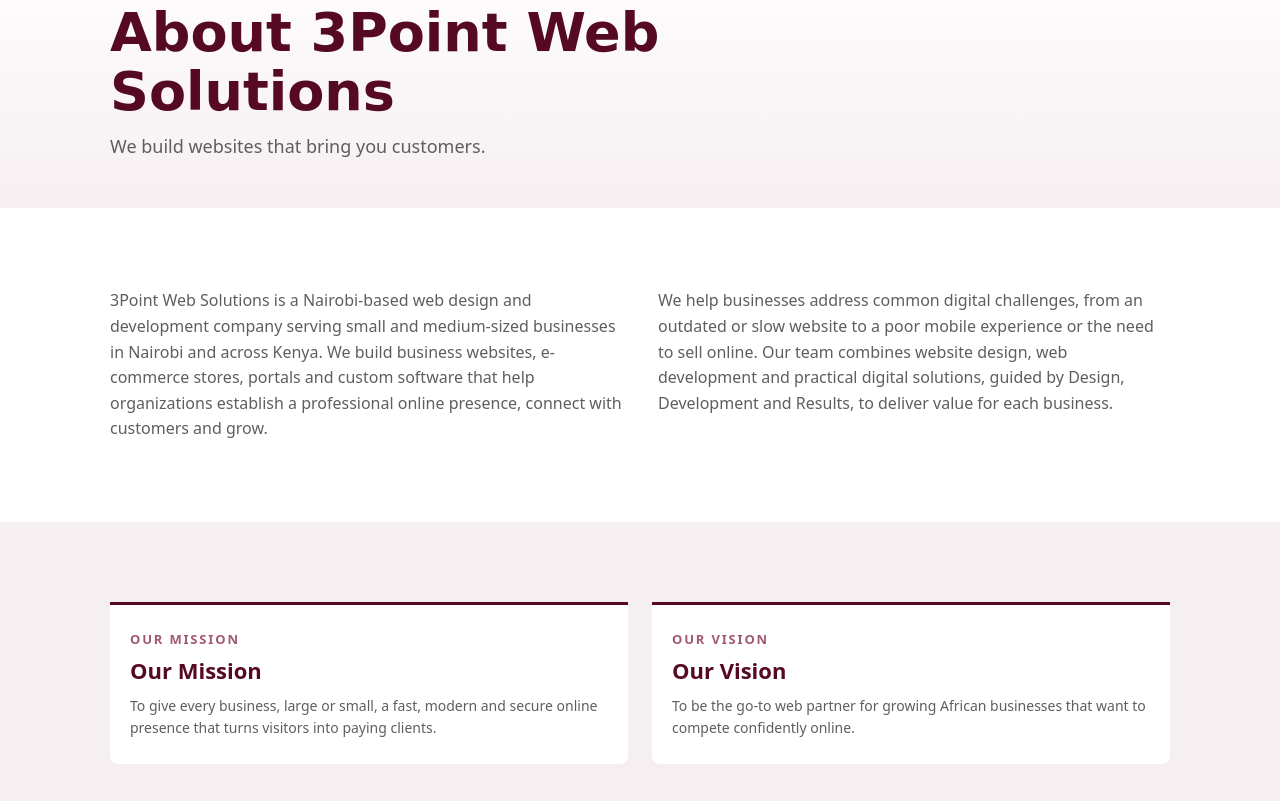
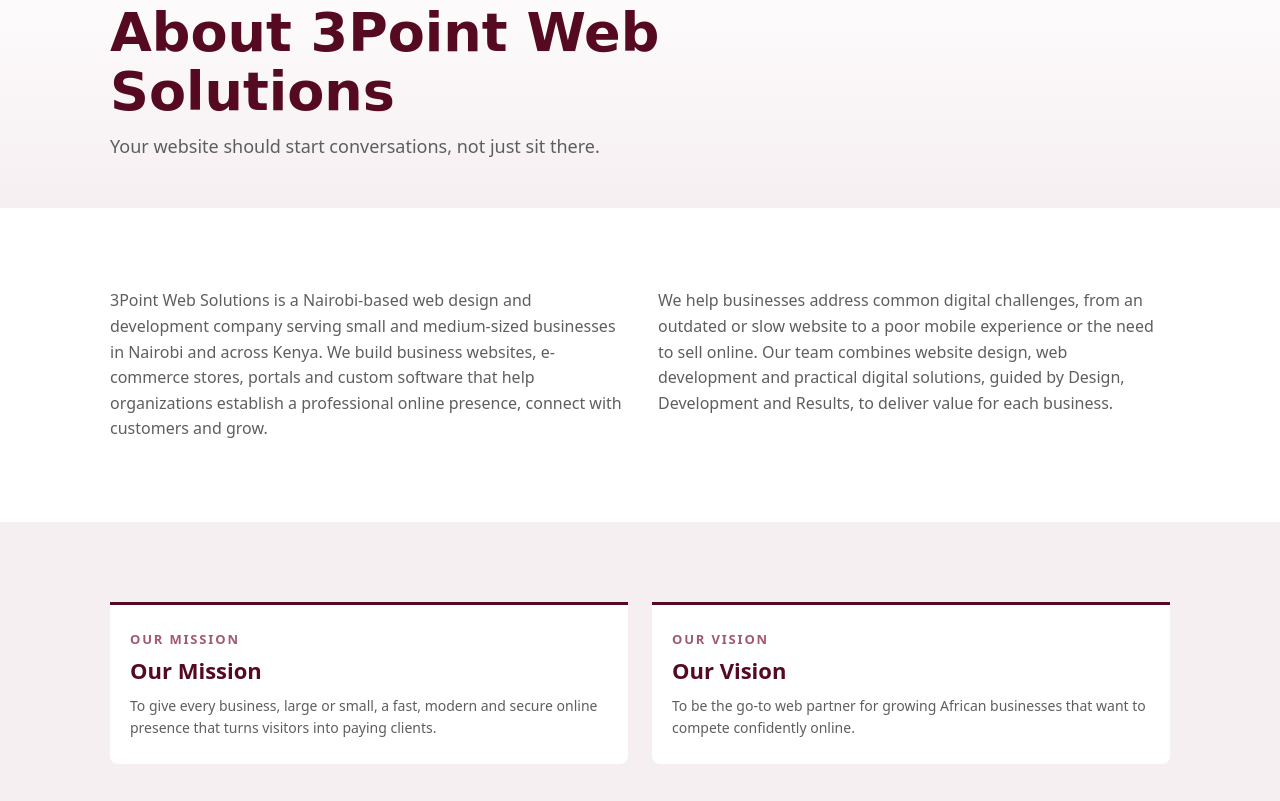
Before and after one commit to 3pointteam/3point-websolutions, a plain HTML site: page index.html in a window 1280 px wide. Shown: the part 879-1680 px from the top of the page. Drawn offline with Linux system fonts and the light colour scheme.

Commit message:
hero text change

```diff
--- a/index.html
+++ b/index.html
@@ -111,7 +111,7 @@
   <div class="wrap">
     <p class="lbl">Who we are</p>
     <h2 class="about-title">About 3Point Web Solutions</h2>
-    <p>We build websites that bring you customers.</p>
+    <p>Your website should start conversations, not just sit there.</p>
   </div>
 </section>
 
```
